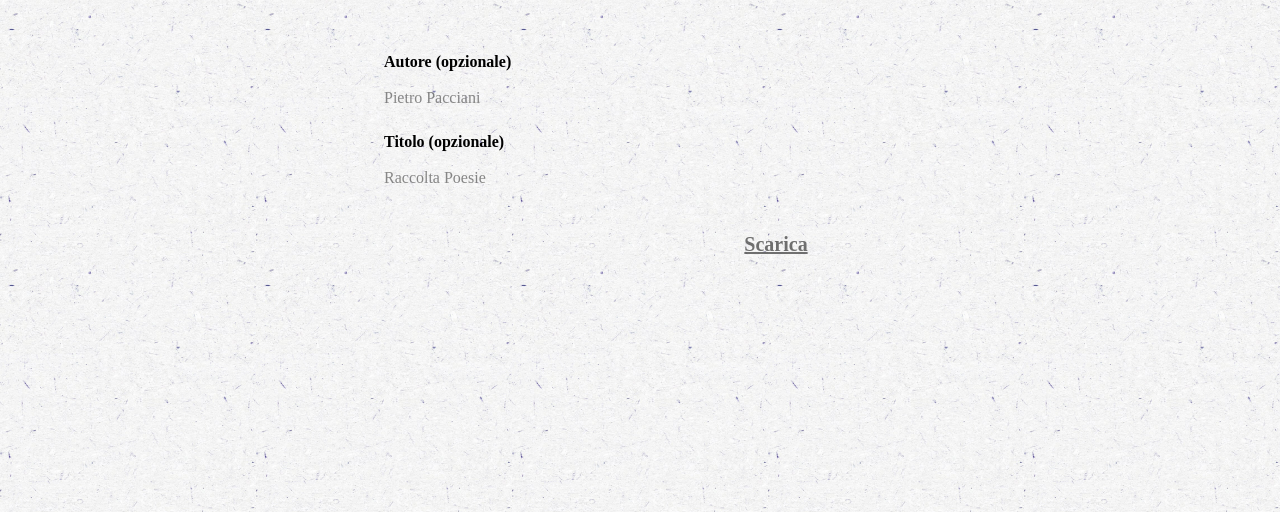
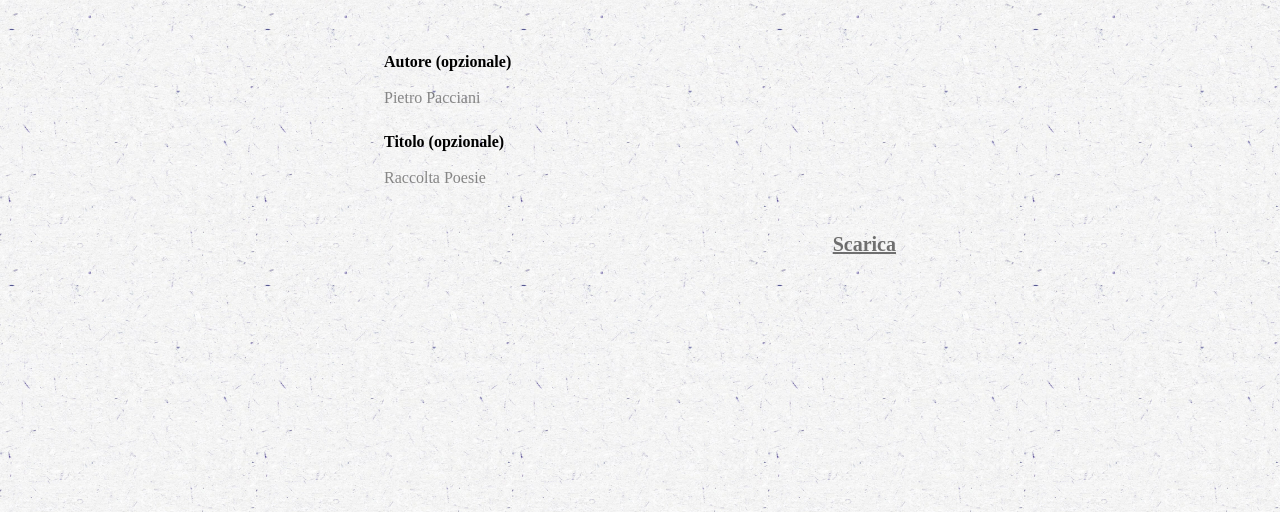
Before and after one commit to loricso/sgrodolix, a website: page src/librix.html in a window 1280 px wide. Shown: the part 288-800 px from the top of the page. Drawn offline with Linux system fonts and the light colour scheme; a web font is replaced by a local one.

Commit message:
width fix

```diff
--- a/src/librix.html
+++ b/src/librix.html
@@ -35,7 +35,7 @@
 					disabled
 					onclick="share()"
 					id="share"
-					class="mt-6 w-60 ml-auto text-black font-bold underline text-xl py-4 disabled:opacity-60 disabled:cursor-not-allowed"
+					class="mt-6 w-40 ml-auto text-black font-bold underline text-xl py-4 disabled:opacity-60 disabled:cursor-not-allowed"
 				>
 					Scarica
 				</button>
```
